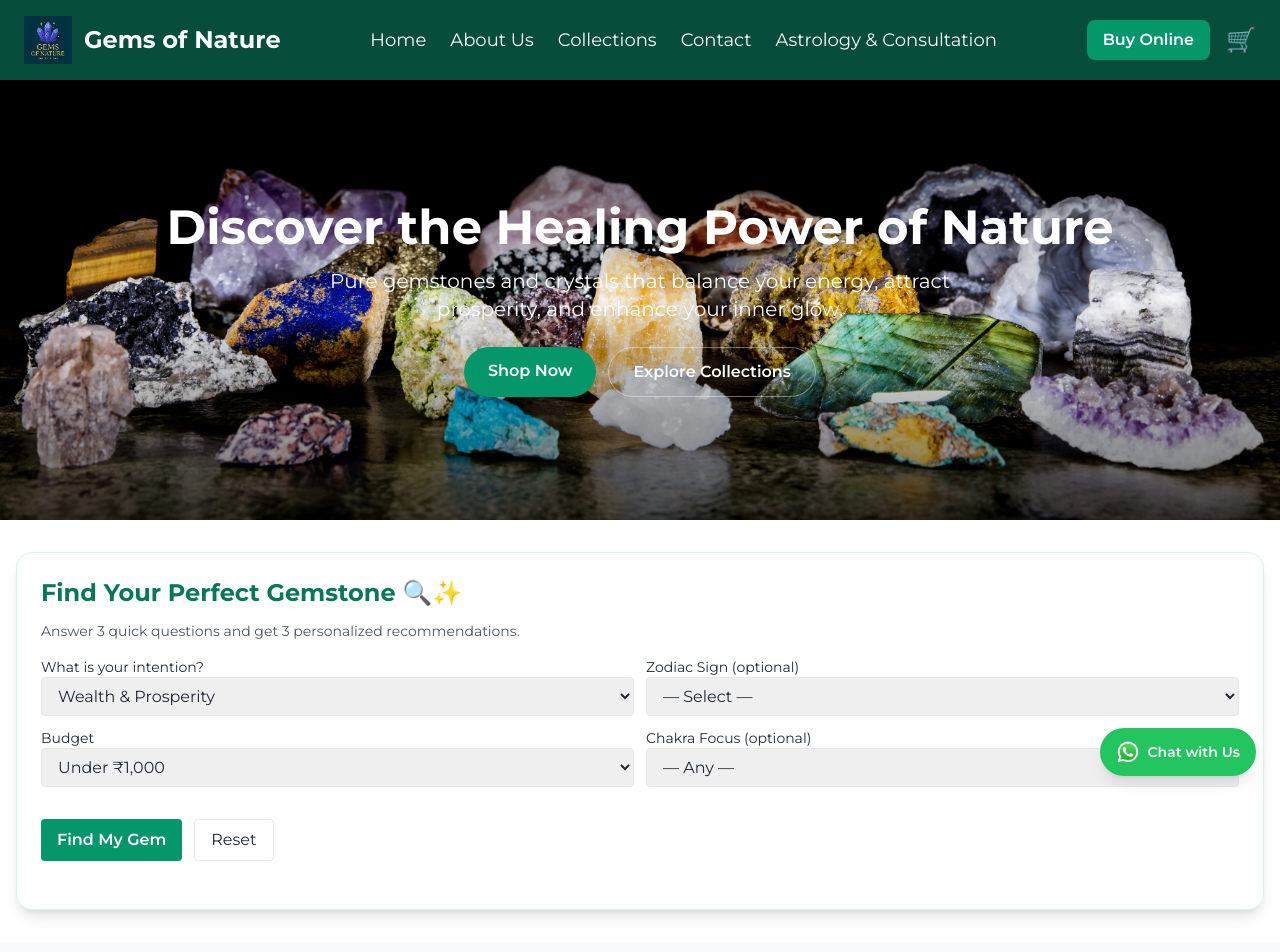
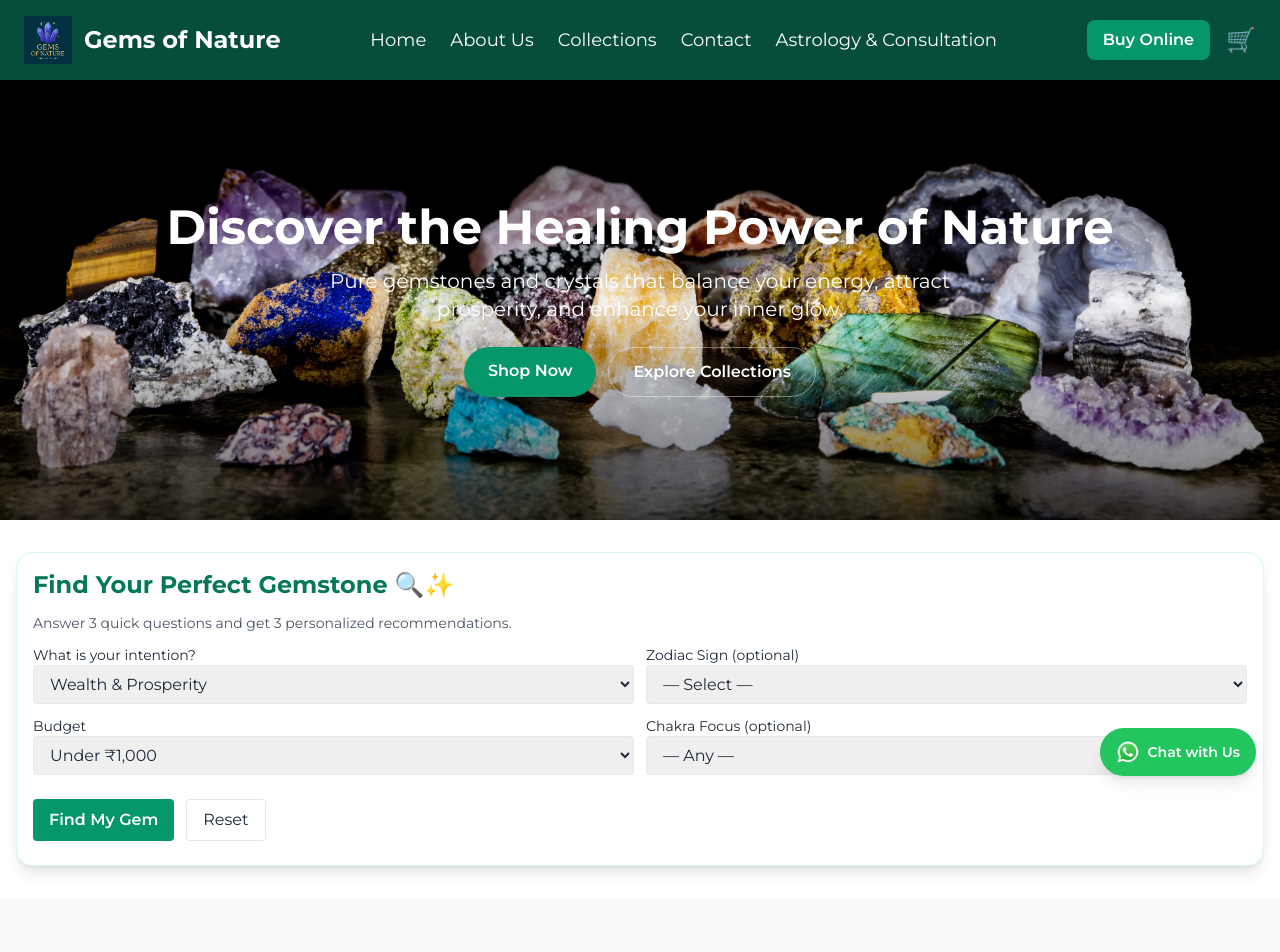
Before and after one commit to Param344/gemsofnature, a plain HTML site: page index.html in a window 1280 px wide. Shown: the top 952 px of the page. Drawn offline with nearby package versions, Linux system fonts and the light colour scheme.

Commit message:
Index page update

```diff
--- a/index.html
+++ b/index.html
@@ -183,15 +183,15 @@
 
   <!-- 🔮 GEM RECOMMENDATION QUIZ WIDGET -->
 <section id="recommendation-widget" class="container mx-auto px-4 py-8">
-  <div class="bg-white rounded-2xl shadow-lg p-6 border border-emerald-100">
+  <div class="bg-white rounded-2xl shadow-lg p-4 border border-emerald-100">
     <h2 class="text-2xl font-bold text-emerald-700 mb-3">
       Find Your Perfect Gemstone 🔍✨
     </h2>
-    <p class="text-gray-600 mb-4 text-sm">
+    <p class="text-gray-600 mb-3 text-sm">
       Answer 3 quick questions and get 3 personalized recommendations.
     </p>
-    <div id="rec-quiz" class="mt-4 grid gap-4"></div>
-    <div id="rec-results" class="mt-6"></div>
+    <div id="rec-quiz" class="mt-2 grid gap-2"></div>
+    <div id="rec-results" class="mt-2"></div>
   </div>
 </section>
 
```
